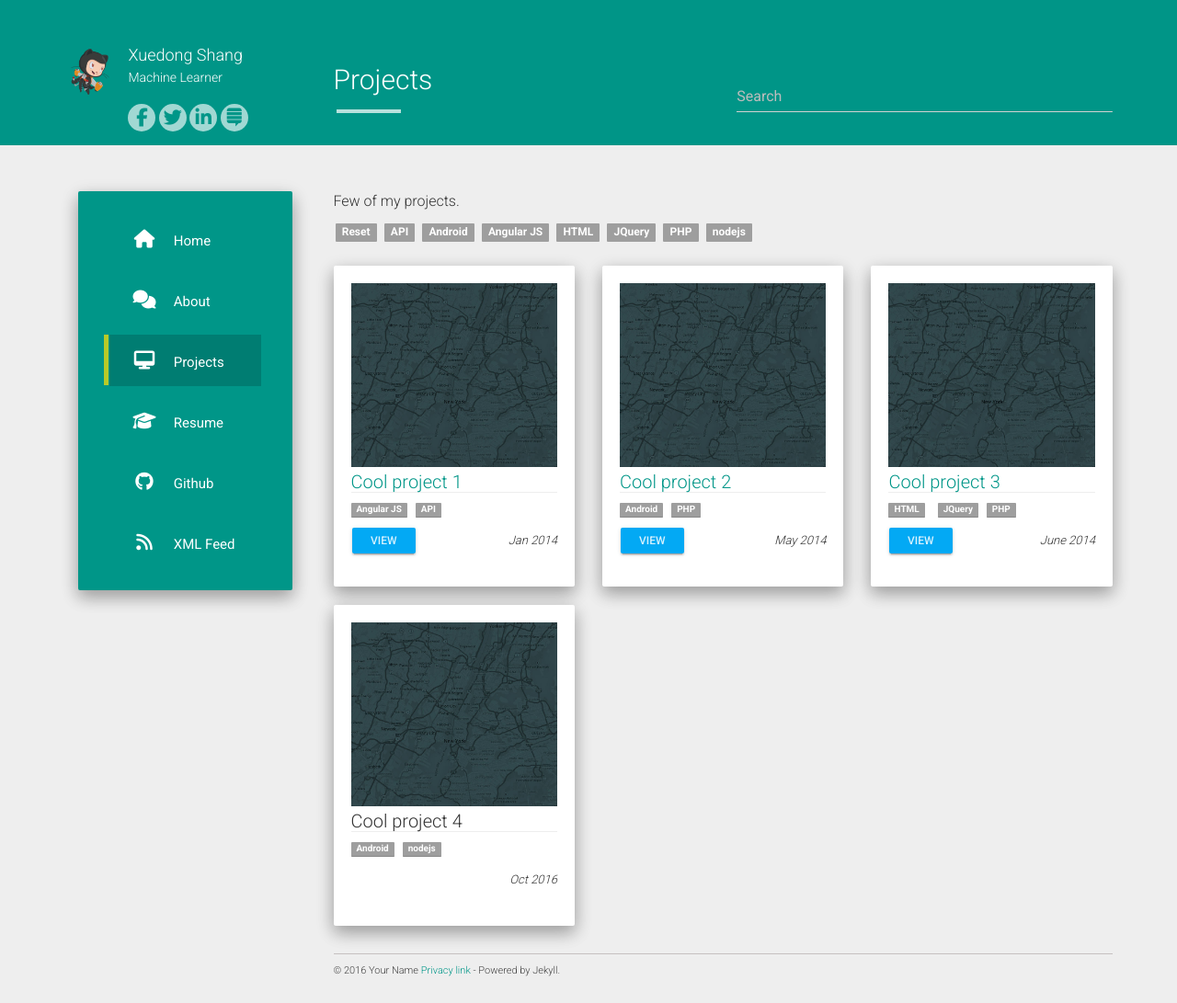
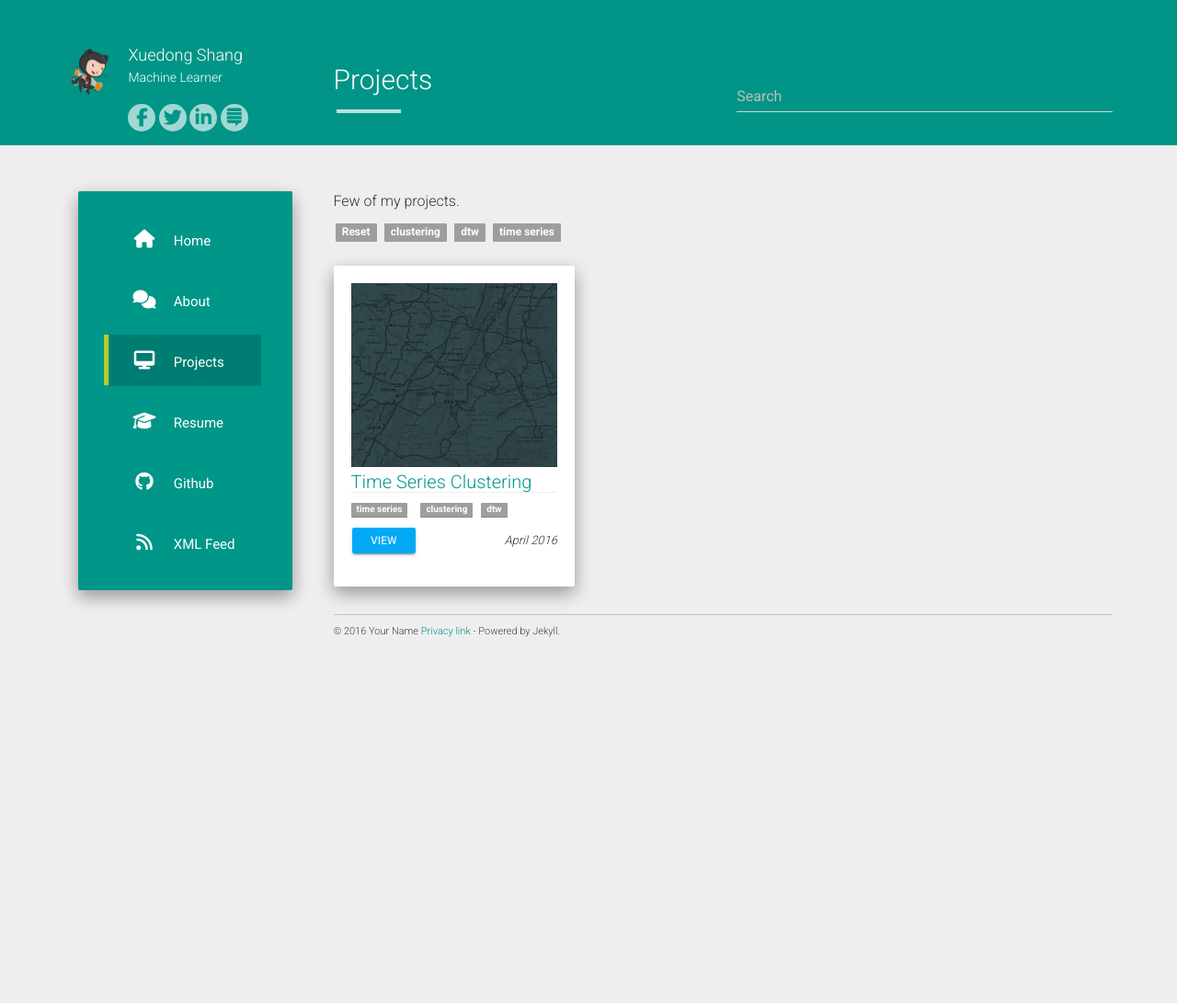
Before and after one commit to xuedong/xuedong.github.io, a Jekyll site: the page built from projects.md, in a window 1280 px wide. Shown: the whole page at 92% size. Built offline with Jekyll 4.4.1, drawn with Linux system fonts in a browser that asks for light colours; nearby versions of some CDN libraries; after the commit the page ends 900 px from its top, so only the background shows below that.

```diff
--- a/_data/projects.json
+++ b/_data/projects.json
@@ -1,30 +1,10 @@
 [
 	{
-		"name": "Cool project 1",
+		"name": "Time Series Clustering",
 		"image": "placeholder.jpg",
 		"url": "#",
-		"date": "Jan 2014",
-		"tags": ["Angular JS","API"]
-	},
-	{
-		"name": "Cool project 2",
-		"image": "placeholder.jpg",
-		"url": "#",
-		"date": "May 2014",
-		"tags": ["Android","PHP"]
-	},
-	{
-		"name": "Cool project 3",
-		"image": "placeholder.jpg",
-		"url": "#",
-		"date": "June 2014",
-		"tags": ["HTML","JQuery","PHP"]
-	},
-	{
-		"name": "Cool project 4",
-		"image": "placeholder.jpg",
-		"date": "Oct 2016",
-		"tags": ["Android","nodejs"]
+		"date": "April 2016",
+		"tags": ["time series","clustering","dtw"]
 	}
 
 ]
--- a/_data/urls.json
+++ b/_data/urls.json
@@ -22,7 +22,7 @@
   },
   {
     "text": "Github",
-    "url": "/#",
+    "url": "https://github.com/xuedong",
     "icon": "fa-github"
   },
   {
```
